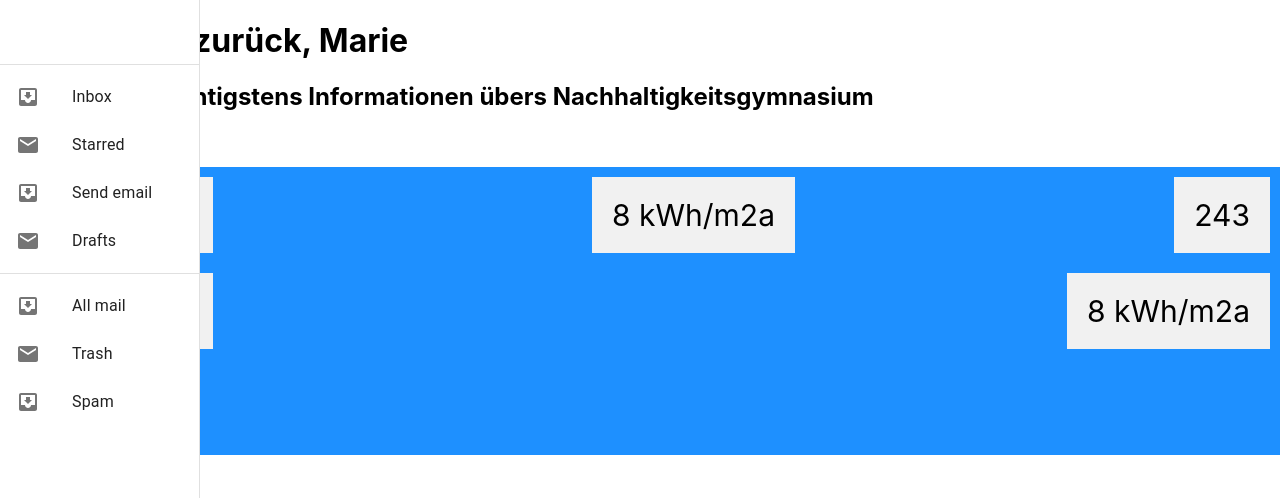
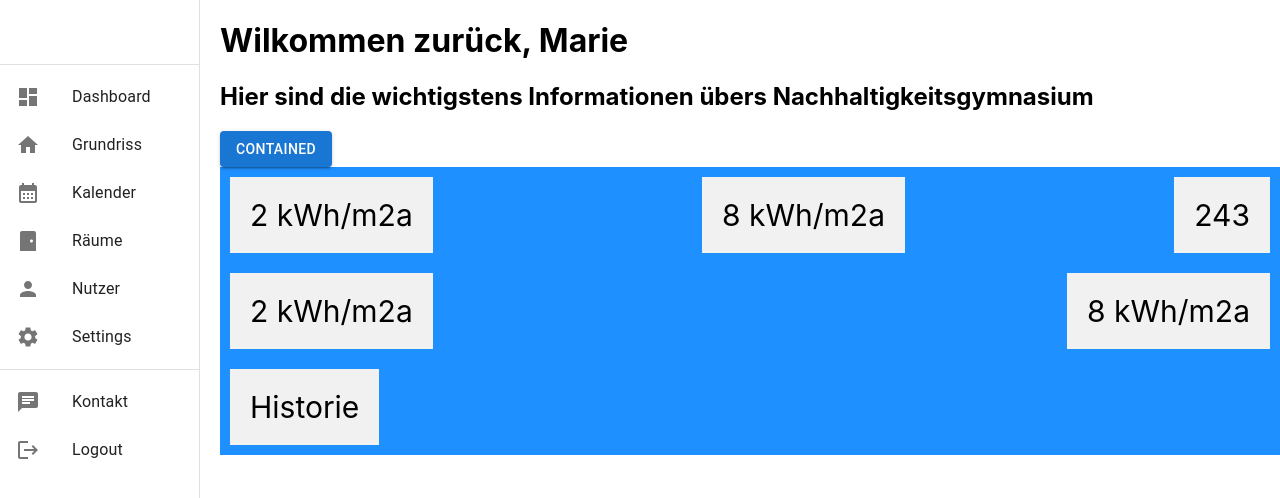
Before and after one commit to Vanizii/Energy-Analytics, a React (Create React App) app in the folder analytic/: page / in a window 1280 px wide. Shown: the top 498 px of the page. Built offline with nearby package versions, Linux system fonts and the light colour scheme.

Commit message:
Sitebar Design fertiggestellt

```diff
--- a/analytic/src/index.css
+++ b/analytic/src/index.css
@@ -54,3 +54,9 @@ code {
   padding: 20px;
   font-size: 30px;
 }
+
+.sidebar {
+  width: 250px; /* Breite der Sidebar anpassen */
+  background-color: #852121;
+  padding: 15px;
+}
--- a/analytic/src/index.js
+++ b/analytic/src/index.js
@@ -18,27 +18,42 @@ import ListItemText from '@mui/material/ListItemText';
 import MailIcon from '@mui/icons-material/Mail';
 import Toolbar from '@mui/material/Toolbar';
 
+// Icons
+import DashboardIcon from '@mui/icons-material/Dashboard';
+import HomeIcon from '@mui/icons-material/Home';
+import CalendarMonthIcon from '@mui/icons-material/CalendarMonth';
+import SensorDoorIcon from '@mui/icons-material/SensorDoor';
+import PersonIcon from '@mui/icons-material/Person';
+import SettingsIcon from '@mui/icons-material/Settings';
+
+import ChatIcon from '@mui/icons-material/Chat';
+import LogoutIcon from '@mui/icons-material/Logout';
+
 const root = ReactDOM.createRoot(document.getElementById('root'));
 
-class Homepage extends React.Component
-{
-  constructor(props)
-  {
+class Homepage extends React.Component {
+  constructor(props) {
     super(props);
     this.state = {};
   }
 
-   drawer = () => {return (
+  drawer = () => {
+    return (
       <div>
         <Toolbar />
         <Divider />
         <List>
-        {['Inbox', 'Starred', 'Send email', 'Drafts'].map((text, index) => (
+          {[
+            { text: 'Dashboard', icon: <DashboardIcon /> },
+            { text: 'Grundriss', icon: <HomeIcon /> },
+            { text: 'Kalender', icon: <CalendarMonthIcon /> },
+            { text: 'Räume', icon: <SensorDoorIcon /> },
+            { text: 'Nutzer', icon: <PersonIcon /> },
+            { text: 'Settings', icon: <SettingsIcon /> },
+          ].map(({ text, icon }, index) => (
             <ListItem key={text} disablePadding>
               <ListItemButton>
-              <ListItemIcon>
-                {index % 2 === 0 ? <InboxIcon /> : <MailIcon />}
-              </ListItemIcon>
+                <ListItemIcon>{icon}</ListItemIcon>
                 <ListItemText primary={text} />
               </ListItemButton>
             </ListItem>
@@ -46,23 +61,26 @@ class Homepage extends React.Component
         </List>
         <Divider />
         <List>
-        {['All mail', 'Trash', 'Spam'].map((text, index) => (
+          {[
+            { text: 'Kontakt', icon: <ChatIcon /> },
+            { text: 'Logout', icon: <LogoutIcon /> },
+          ].map(({ text, icon }, index) => (
             <ListItem key={text} disablePadding>
               <ListItemButton>
-              <ListItemIcon>
-                {index % 2 === 0 ? <InboxIcon /> : <MailIcon />}
-              </ListItemIcon>
+                <ListItemIcon>{icon}</ListItemIcon>
                 <ListItemText primary={text} />
               </ListItemButton>
             </ListItem>
           ))}
         </List>
       </div>
-  )};
+    )
+  };
 
   render() {
     return (
       <div>
+
         <Drawer
           variant="permanent"
           sx={{
@@ -72,7 +90,7 @@ class Homepage extends React.Component
           open
         >{this.drawer()}</Drawer>
 
-
+        <div style={{ marginLeft: '220px' }}>
           <h1>Wilkommen zurück, Marie</h1>
           <h2>Hier sind die wichtigstens Informationen übers Nachhaltigkeitsgymnasium</h2>
           <Button variant="contained">Contained</Button>
@@ -92,7 +110,7 @@ class Homepage extends React.Component
           <div class="historie">
             <div>Historie</div>
           </div>
-
+        </div>
       </div>
     );
   }
```
Lines whose indentation alone changed are shown as unchanged.
